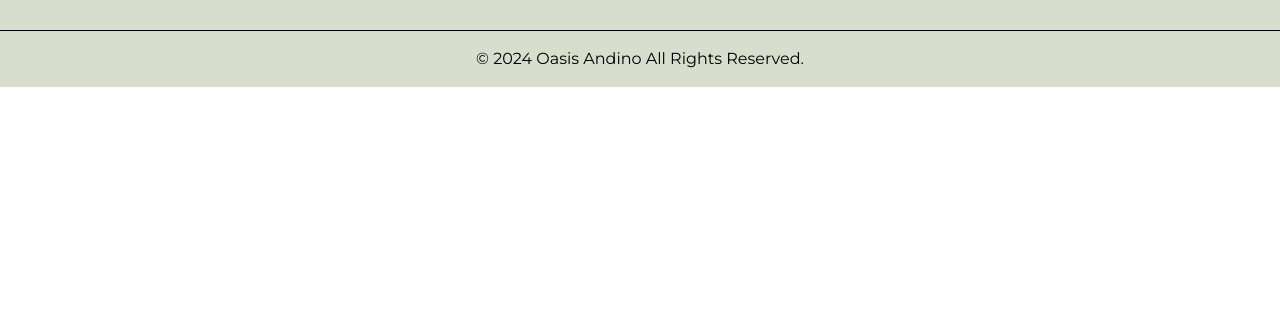
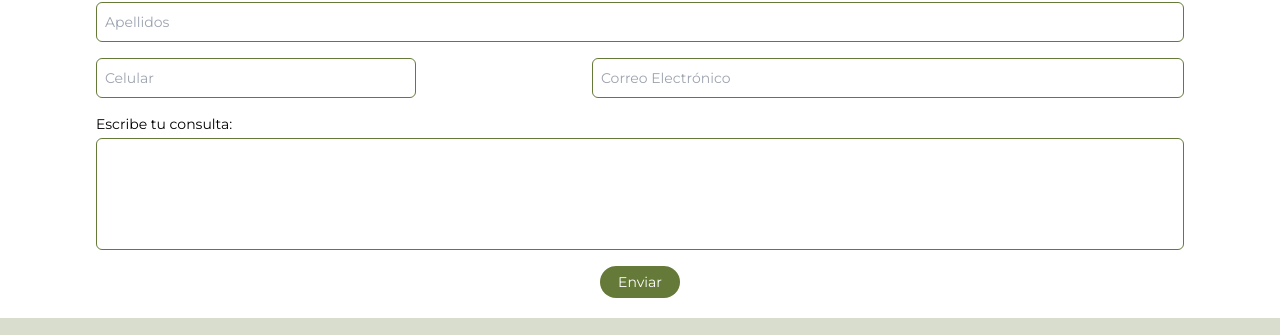
Before and after one commit to Jhosselyn11/OasisAndinoJhimy, a website: page src/index.html in a window 1280 px wide. Shown: the part 2606-2941 px from the top of the page. Before the commit the page ends 2693 px from the top, so only its background shows below. Drawn offline with Linux system fonts and the light colour scheme; a web font is replaced by a local one.

Commit message:
Agregando 1ra versión del formulario

```diff
--- a/src/index.html
+++ b/src/index.html
@@ -259,6 +259,35 @@
     </div>
   </div>
   </div>
+
+   <!--Formulario-->
+  <div class=" mt-3">
+    <div class="flex flex-col items-center mb-5 ">
+        <div class="lg:text-xl md:text-xl sm:text-lg  xs:text-lg font-bold text-primaryy">¿Tienes dudas?</div>
+        <div class="lg:text-lg md:text-lg sm:text-sm xs:text-sm">Déjanos tus datos y te contactamos</div>
+    </div>
+
+    <div class="xs:px-14 sm:px-16 md:px-20 lg:px-24 xs:text-xs sm:text-sm md:text-md lg:text-md  ">
+        <div class=" flex flex-col gap-4 mb-4">
+            <input class="form-control rounded-md lg:h-10 md:h-9 sm:h-8 xs:h-7 p-2 border border-primaryy" type="text" placeholder="Nombres"></input>
+            <input class="form-control rounded-md lg:h-10 md:h-9 sm:h-8 xs:h-7 p-2 border border-primaryy" type="text" placeholder="Apellidos"></input>
+        </div>
+
+        <div class="flex flex-col pb-5">
+            <div class="flex flex-row justify-between mb-4">
+                <input class="form-control rounded-md  lg:w-80 md:w-32 sm:w-32 xs:w-28 lg:h-10 md:h-9 sm:h-8 xs:h-7 p-2 border border-primaryy" type="text" placeholder="Celular"></input>
+                <input class="form-control rounded-md lg:w-[37rem] md:w-[30rem] sm:w-[20rem] xs:w-[11rem] lg:h-10 md:h-9 sm:h-8 xs:h-7 p-2 border border-primaryy" type="text" placeholder="Correo Electrónico"></input>
+            </div>
+
+            <div class="mb-1 xs:text-xs sm:text-sm md:text-md lg:text-md">Escribe tu consulta:</div>
+            <input class="form-control mb-4 rounded-md h-28 border border-primaryy" type="text"></input>
+            <div class="flex flex-col items-center">
+                <button class="w-20 h-8 text-white bg-primaryy rounded-full transition duration-300 transform hover:scale-105">Enviar</button>
+            </div>
+
+        </div>
+    </div>
+  </div>
   <!-- CELULAR-->
   <footer class="bg-primaryy bg-opacity-25 dark:bg-gray-300 dark:bg-opacity-25 sm:hidden " id="footer">
     <!-- Logo y nombre-->
@@ -326,6 +355,8 @@
       Oasis Andino All Rights
       Reserved.</div>
   </footer>
+
+
 
   </section>
   <!-- tab_bar-->
```
Also changed, not shown: src/output.css.
